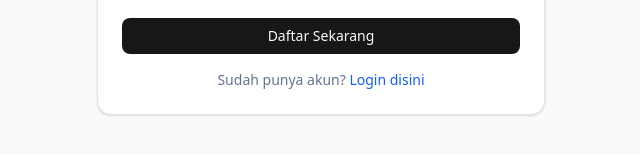
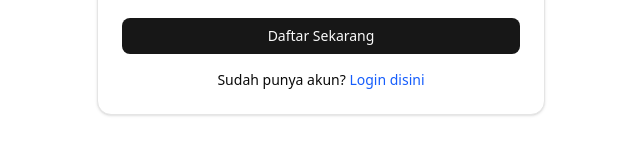
Before and after one commit to Capstone-Project-Team-DC-08/ai-learning-insight, a Next.js app in the folder frontend/: page /register in a window 1280 px wide. Shown: the part 548-702 px from the top of the page, without its empty margins (319-959 px from the left). Built offline with nearby package versions, Linux system fonts and the light colour scheme; no server answers.

Commit message:
update bg login and regist

```diff
--- a/frontend/src/app/(auth)/login/page.tsx
+++ b/frontend/src/app/(auth)/login/page.tsx
@@ -83,7 +83,7 @@ export default function LoginPage() {
   }
 
   return (
-    <div className="flex h-screen w-full items-center justify-center bg-slate-50 px-4">
+    <div className="flex h-screen w-full items-center justify-center px-4">
       <Card className="w-full max-w-md">
         <CardHeader>
           <CardTitle className="text-2xl font-bold text-center">
@@ -149,7 +149,7 @@ export default function LoginPage() {
             </form>
           </Form>
 
-          <div className="mt-4 text-center text-sm text-slate-500">
+          <div className="mt-4 text-center text-sm ">
             Belum punya akun?{" "}
             <Link
               href="/register"
--- a/frontend/src/app/(auth)/register/page.tsx
+++ b/frontend/src/app/(auth)/register/page.tsx
@@ -80,7 +80,7 @@ export default function RegisterPage() {
   }
 
   return (
-    <div className="flex h-screen w-full items-center justify-center bg-slate-50 px-4">
+    <div className="flex h-screen w-full items-center justify-center px-4">
       <Card className="w-full max-w-md">
         <CardHeader>
           <CardTitle className="text-2xl font-bold text-center">
@@ -178,7 +178,7 @@ export default function RegisterPage() {
             </form>
           </Form>
 
-          <div className="mt-4 text-center text-sm text-slate-500">
+          <div className="mt-4 text-center text-sm ">
             Sudah punya akun?{" "}
             <Link
               href="/login"
--- a/frontend/src/components/shared/Sidebar.tsx
+++ b/frontend/src/components/shared/Sidebar.tsx
@@ -51,11 +51,10 @@ export default function Sidebar() {
   const router = useRouter();
   const [enrolling, setEnrolling] = useState(false);
 
-    useEffect(() => {
+  useEffect(() => {
     const token = getCookie("token");
     setEnrolling(!!token);
   }, []);
-
 
   const onLogout = () => {
     deleteCookie("token");
@@ -119,7 +118,14 @@ export default function Sidebar() {
 
       {/* Logout */}
       <div className="mt-4 border-t pt-4">
-        {enrolling ? (
+        {!enrolling ? (
+          <>
+            <Button className="flex w-full justify-center gap-2 px-2.5 py-2.5 text-sm ">
+              <LogIn className="mr-2 h-4 w-4" />
+              <Link href={"/login"}>Masuk</Link>
+            </Button>
+          </>
+        ) : (
           <>
             <Button
               variant="ghost"
@@ -130,15 +136,6 @@ export default function Sidebar() {
               Keluar
             </Button>
           </>
-        ) : (
-          <>
-            <Button
-              className="flex w-full justify-center gap-2 px-2.5 py-2.5 text-sm "
-            >
-              <LogIn className="mr-2 h-4 w-4" />
-               <Link href={"/login"} >Masuk</Link>
-            </Button>
-          </>
         )}
       </div>
     </aside>
```
